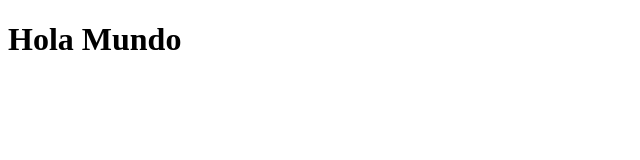
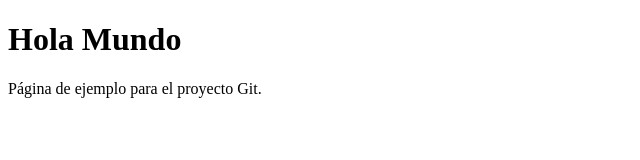
Before and after one commit to BraythonE/proyecto-git, a plain HTML site: page index.html in a window 1280 px wide. Shown: the whole page, without its empty margins (0-640 px from the left). Drawn offline with Linux system fonts and the light colour scheme.

Commit message:
Segundo commit: Se añadió una descripción en index.html

```diff
--- a/index.html
+++ b/index.html
@@ -1 +1,2 @@
 <!DOCTYPE html><html><head><title>Inicio</title></head><body><h1>Hola Mundo</h1></body></html>
+<p>Página de ejemplo para el proyecto Git.</p>
```
